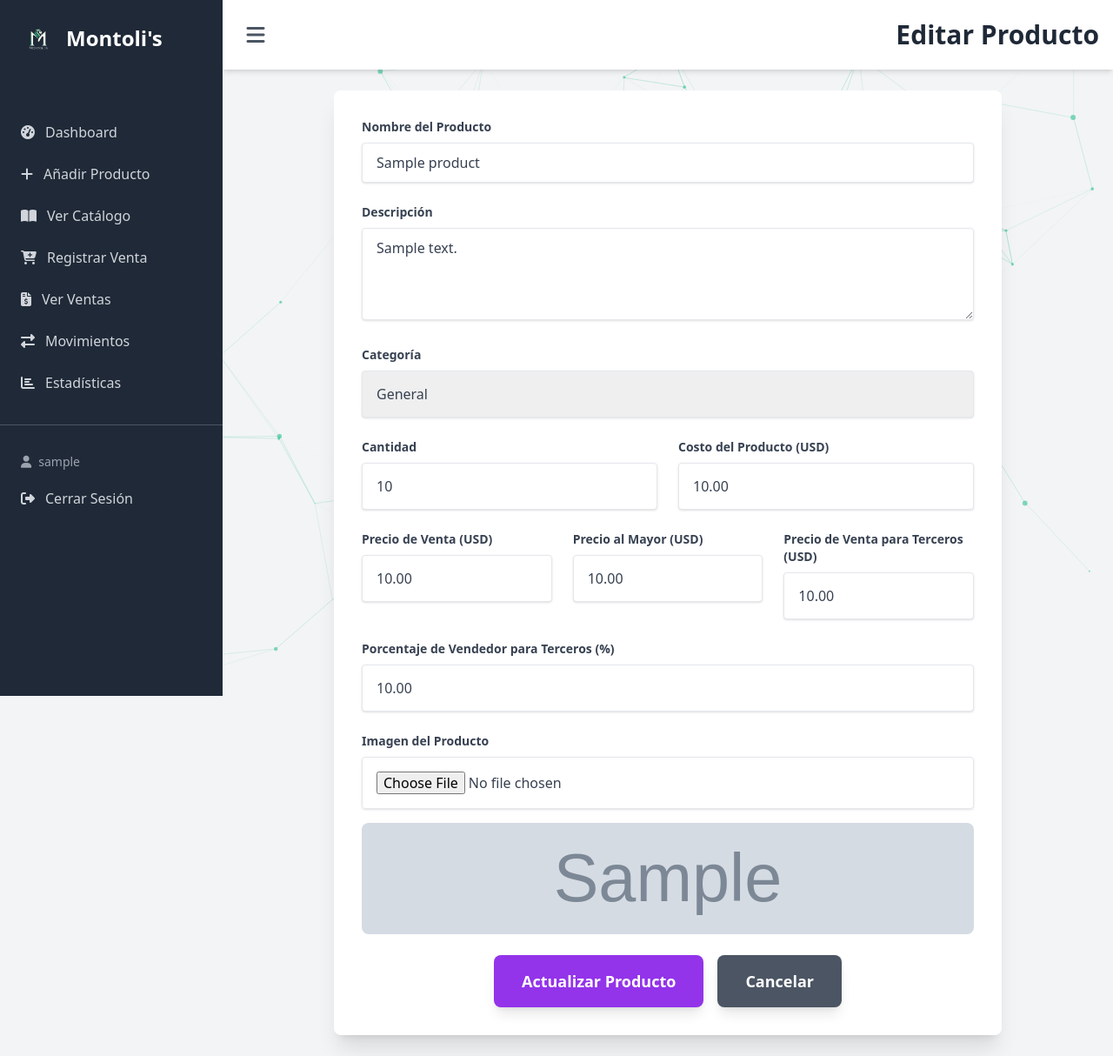
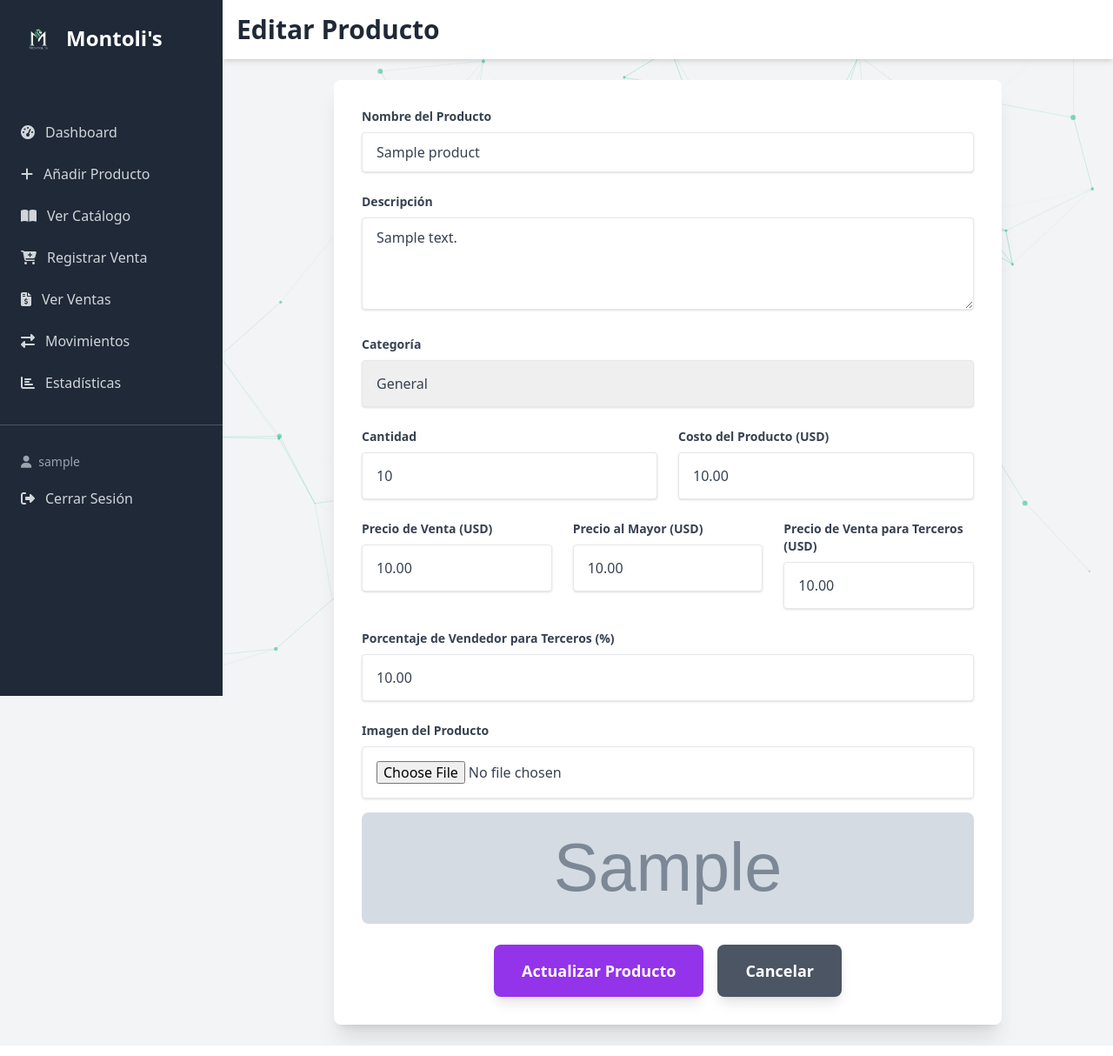
Before and after one commit to Salvaberticci/Montolis, a PHP site: page /tcpdf/edit_product.php?id=1 in a window 1280 px wide. Shown: the whole page at 87% size. Run offline with PHP 8.4, Linux system fonts and the light colour scheme; the visitor is signed in with stand-in values (Sample User, id 1); tables that the repository leaves empty hold one stand-in row (values such as "Sample post"); grey boxes marked "Sample" are stand-in pictures; some libraries are stand-ins or nearby versions.

Commit message:
Fix sidebar menu behavior in edit_product.php and remove nonsensical third-party prices option from catalog settings

```diff
--- a/edit_product.php
+++ b/edit_product.php
@@ -14,6 +14,22 @@
             width: 100%;
             height: 100%;
             z-index: -1;
+        }
+        @media (min-width: 768px) {
+            #menu-toggle {
+                display: none !important;
+            }
+            #sidebar {
+                transform: translateX(0) !important; /* Siempre visible en escritorio */
+            }
+        }
+        @media (max-width: 767px) {
+            #sidebar {
+                transform: translateX(-100%); /* Ocultar sidebar en móvil por defecto */
+            }
+            #sidebar.sidebar-open-mobile {
+                transform: translateX(0); /* Mostrar sidebar en móvil */
+            }
         }
     </style>
 </head>
@@ -95,7 +111,7 @@
 
     ?>
     <div class="flex">
-        <div id="sidebar" class="bg-gray-800 text-white w-64 min-h-screen fixed top-0 left-0 transform -translate-x-full md:translate-x-0 transition-transform duration-300 ease-in-out z-30">
+        <div id="sidebar" class="bg-gray-800 text-white w-64 min-h-screen fixed top-0 left-0 transform transition-transform duration-300 ease-in-out z-30">
             <div class="p-6 text-2xl font-bold flex items-center">
                 <img src="images/logo.png" alt="Montoli's Logo" class="h-10 mr-3"> Montoli's
             </div>
@@ -131,7 +147,7 @@
                 </div>
             </nav>
         </div>
-        <div id="content" class="flex-1 md:ml-64 transition-all duration-300 ease-in-out">
+        <div id="content" class="flex-1 transition-all duration-300 ease-in-out md:ml-64">
             <header class="bg-white shadow-md p-4 flex justify-between items-center">
                 <button id="menu-toggle" class="md:hidden text-gray-600 p-2 rounded-lg hover:bg-gray-100 transition-colors" style="min-width: 44px; min-height: 44px; display: flex; align-items: center; justify-content: center;">
                     <i class="fas fa-bars text-2xl"></i>
@@ -218,14 +234,15 @@
     </div>
 
     <script>
+        document.addEventListener('DOMContentLoaded', () => {
             const menuToggle = document.getElementById('menu-toggle');
             const sidebar = document.getElementById('sidebar');
             const content = document.getElementById('content');
 
             if (menuToggle) {
-            menuToggle.addEventListener('click', () => {
-                sidebar.classList.toggle('-translate-x-full');
-                content.classList.toggle('md:ml-64');
+                menuToggle.addEventListener('click', (e) => {
+                    e.stopPropagation();
+                    sidebar.classList.toggle('sidebar-open-mobile');
                 });
             }
 
@@ -246,8 +263,7 @@
 
                 // Only handle swipe from left edge
                 if (startX < 20 && diff > 50) {
-                sidebar.classList.remove('-translate-x-full');
-                content.classList.add('md:ml-64');
+                    sidebar.classList.add('sidebar-open-mobile');
                 }
             });
 
@@ -257,10 +273,10 @@
 
             // Close sidebar when clicking outside on mobile
             content.addEventListener('click', () => {
-            if (window.innerWidth < 768) {
-                sidebar.classList.add('-translate-x-full');
-                content.classList.remove('md:ml-64');
+                if (window.innerWidth < 768 && sidebar.classList.contains('sidebar-open-mobile')) {
+                    sidebar.classList.remove('sidebar-open-mobile');
                 }
+            });
         });
 
         // Animation with Anime.js
--- a/objects/settings.php
+++ b/objects/settings.php
@@ -86,9 +86,6 @@ class Settings {
         return $this->get('catalog_description') ?: 'Descubre nuestros productos';
     }
 
-    function getShowThirdPartyPrices() {
-        return $this->get('show_third_party_prices') === '1';
-    }
 
     function getProductsPerPage() {
         return (int) $this->get('products_per_page') ?: 12;
```
Also changed, not shown: catalog_settings.php (+0 -9 lines), README.md. Lines whose indentation alone changed are shown as unchanged.
